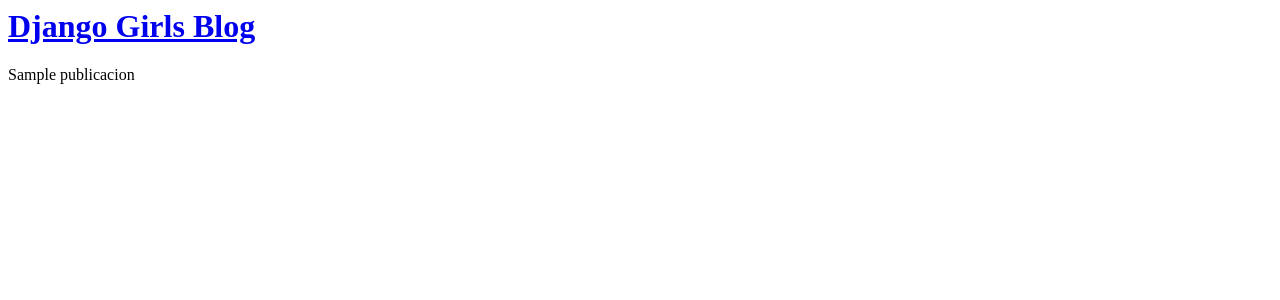
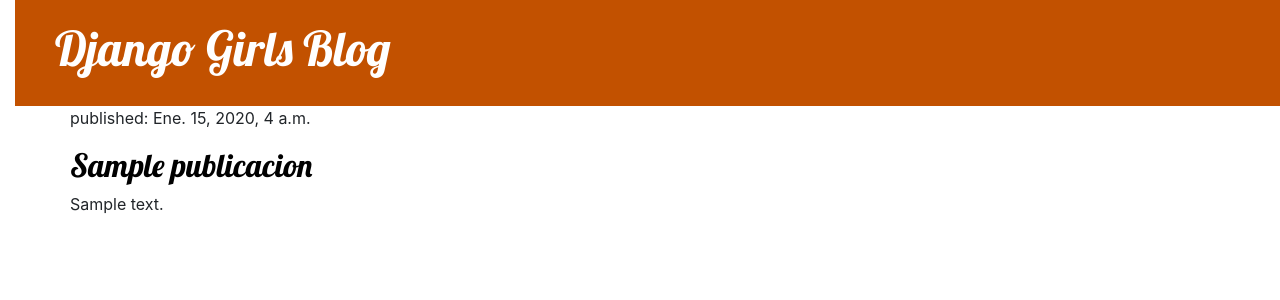
Before and after one commit to Jonhy07/cursoDJango, a Django app: page / in a window 1280 px wide. Shown: the top 300 px of the page. Run offline with Django 3.2, Linux system fonts and the light colour scheme; tables that the repository leaves empty hold one stand-in row (values such as "Sample post"); some libraries are stand-ins or nearby versions.

Commit message:
agregando los detalles de publicacion

```diff
--- a/MiProyecto/MiProyecto/urls.py
+++ b/MiProyecto/MiProyecto/urls.py
@@ -18,7 +18,6 @@
 from django.urls import path, include
 
 urlpatterns = [
-    #url(r'^jet/', include('jet.urls', 'jet')),
     path('admin/', admin.site.urls),
     path('',include('blog.urls')),
 ]
--- /dev/null
+++ b/MiProyecto/blog/static/css/blog.css
@@ -0,0 +1,53 @@
+body {
+    padding-left: 15px;
+}
+h1 a, h2 a {
+    color: #FCA205;
+    font-family: 'Lobster';
+}
+.page-header {
+    background-color: #C25100;
+    margin-top: 0;
+    padding: 20px 20px 20px 40px;
+}
+
+.page-header h1, .page-header h1 a, .page-header h1 a:visited, .page-header h1 a:active {
+    color: #ffffff;
+    font-size: 36pt;
+    text-decoration: none;
+}
+
+.content {
+    margin-left: 40px;
+}
+
+h1, h2, h3, h4 {
+    font-family: 'Lobster', cursive;
+}
+
+.date {
+    color: #828282;
+}
+
+.save {
+    float: right;
+}
+
+.post-form textarea, .post-form input {
+    width: 100%;
+}
+
+.top-menu, .top-menu:hover, .top-menu:visited {
+    color: #ffffff;
+    float: right;
+    font-size: 26pt;
+    margin-right: 20px;
+}
+
+.post {
+    margin-bottom: 70px;
+}
+
+.post h2 a, .post h2 a:visited {
+    color: #000000;
+}
--- /dev/null
+++ b/MiProyecto/blog/templates/blog/base.html
@@ -0,0 +1,19 @@
+{% load static %}
+<html>
+    <head>
+        <link rel="stylesheet" href="https://cdn.jsdelivr.net/npm/bootstrap@4.5.3/dist/css/bootstrap.min.css" integrity="sha384-TX8t27EcRE3e/ihU7zmQxVncDAy5uIKz4rEkgIXeMed4M0jlfIDPvg6uqKI2xXr2" crossorigin="anonymous">
+        <script src="https://code.jquery.com/jquery-3.3.1.slim.min.js" integrity="sha384-q8i/X+965DzO0rT7abK41JStQIAqVgRVzpbzo5smXKp4YfRvH+8abtTE1Pi6jizo" crossorigin="anonymous"></script>
+        <script src="https://cdnjs.cloudflare.com/ajax/libs/popper.js/1.14.7/umd/popper.min.js" integrity="sha384-UO2eT0CpHqdSJQ6hJty5KVphtPhzWj9WO1clHTMGa3JDZwrnQq4sF86dIHNDz0W1" crossorigin="anonymous"></script>
+        <script src="https://stackpath.bootstrapcdn.com/bootstrap/4.3.1/js/bootstrap.min.js" integrity="sha384-JjSmVgyd0p3pXB1rRibZUAYoIIy6OrQ6VrjIEaFf/nJGzIxFDsf4x0xIM+B07jRM" crossorigin="anonymous"></script>
+        <link rel="stylesheet" href="{% static 'css/blog.css' %}">
+        <link href="//fonts.googleapis.com/css?family=Lobster&subset=latin,latin-ext" rel="stylesheet" type="text/css">
+        <title>Django Girls blog</title>
+    </head>
+    <body>
+        <div class="page-header">
+            <h1><a href="/">Django Girls Blog</a></h1>
+        </div>
+            {% block content %}
+            {% endblock %}
+    </body>
+</html>
--- a/MiProyecto/blog/templates/blog/publicacion_lista.html
+++ b/MiProyecto/blog/templates/blog/publicacion_lista.html
@@ -1,16 +1,16 @@
-<html>
-    <head>
-        <title>Django Girls blog</title>
-    </head>
-    <body>
-        <div>
-            <h1><a href="/">Django Girls Blog</a></h1>
+{% extends 'blog/base.html' %}
+{% block content %}
+        <div class="content container">
+            <div class="row">
+                <div class="col-md-8">
+                    {% for publicacion in publicaciones %}
+                        <div class="post">
+                            <p>published: {{ publicacion.fecha_publicacion }}</p>
+                            <h2><a href="{% url 'detalle_publicacion' pk=publicacion.pk %}">{{ publicacion.titulo }}</a></h2>
+                            <p>{{ publicacion.texto|linebreaksbr }}</p>
+                        </div>
+                    {% endfor %}
+                </div>
+            </div>
         </div>
-
-            {% for publicacion in publicaciones %}
-        <div>
-            {{publicacion}}
-        </div>
-            {% endfor %}
-    </body>
-</html>
+{% endblock %}
--- a/MiProyecto/blog/urls.py
+++ b/MiProyecto/blog/urls.py
@@ -3,4 +3,5 @@
 
 urlpatterns = [
     path('', views.publicacion_lista, name='publicacion_lista'),
+    path('publicacion/<int:pk>/', views.publicacion_detalle, name='detalle_publicacion'),
 ]
--- a/MiProyecto/blog/views.py
+++ b/MiProyecto/blog/views.py
@@ -1,8 +1,13 @@
 from django.shortcuts import render
 from django.utils import timezone
 from .models import Publicacion
+from django.shortcuts import render, get_object_or_404
 # Create your views here.
 def publicacion_lista(request):
     publicaciones= Publicacion.objects.filter(
         fecha_publicacion__lte =timezone.now()).order_by('fecha_publicacion')
     return render(request, 'blog/publicacion_lista.html', {'publicaciones':publicaciones})
+
+def publicacion_detalle(request,pk):
+    publicacion = get_object_or_404(Publicacion, pk=pk)
+    return render(request, 'blog/publicacion_detalle.html', {'publicacion': publicacion})
```
Also changed, not shown: MiProyecto/blog/templates/blog/publicacion_detalle.html (added, +12 -0 lines).
